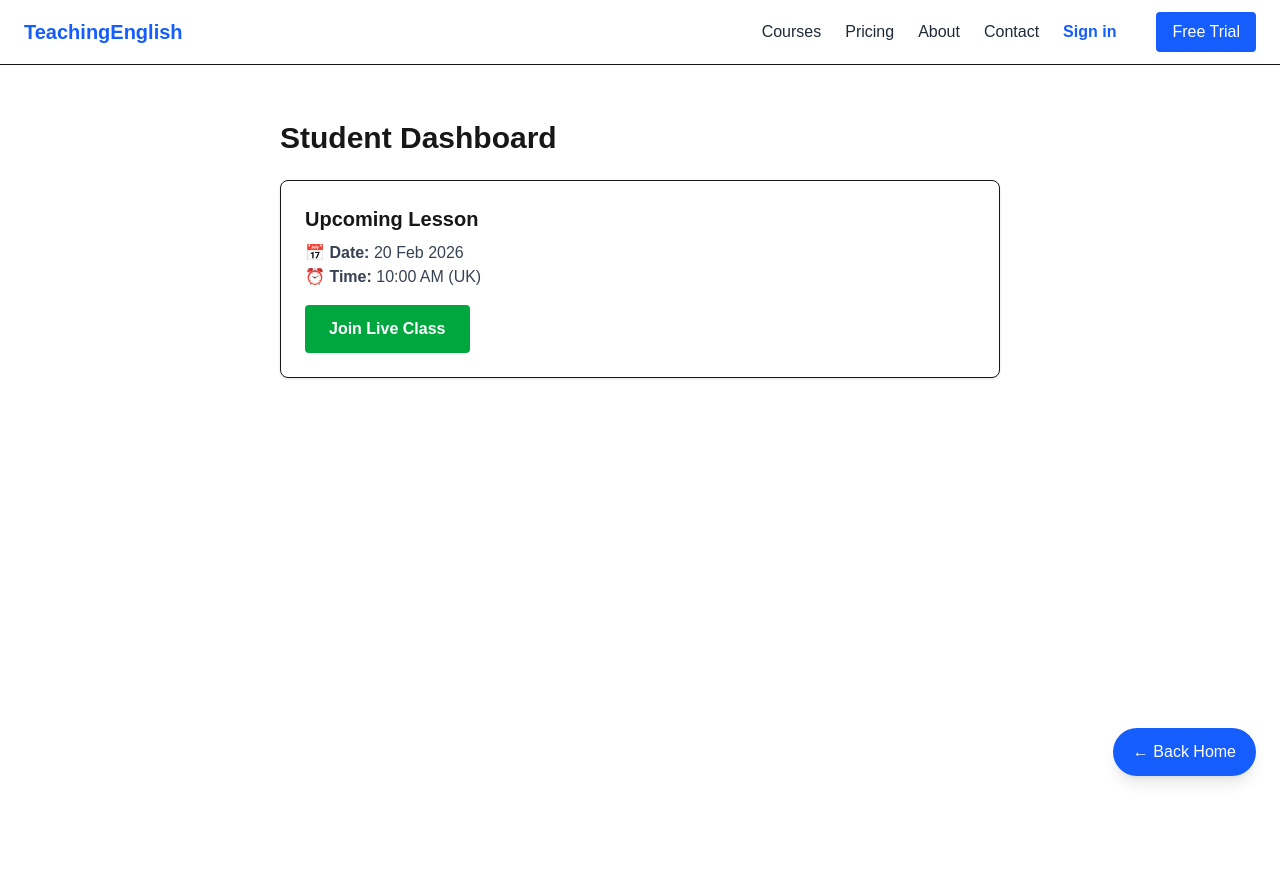
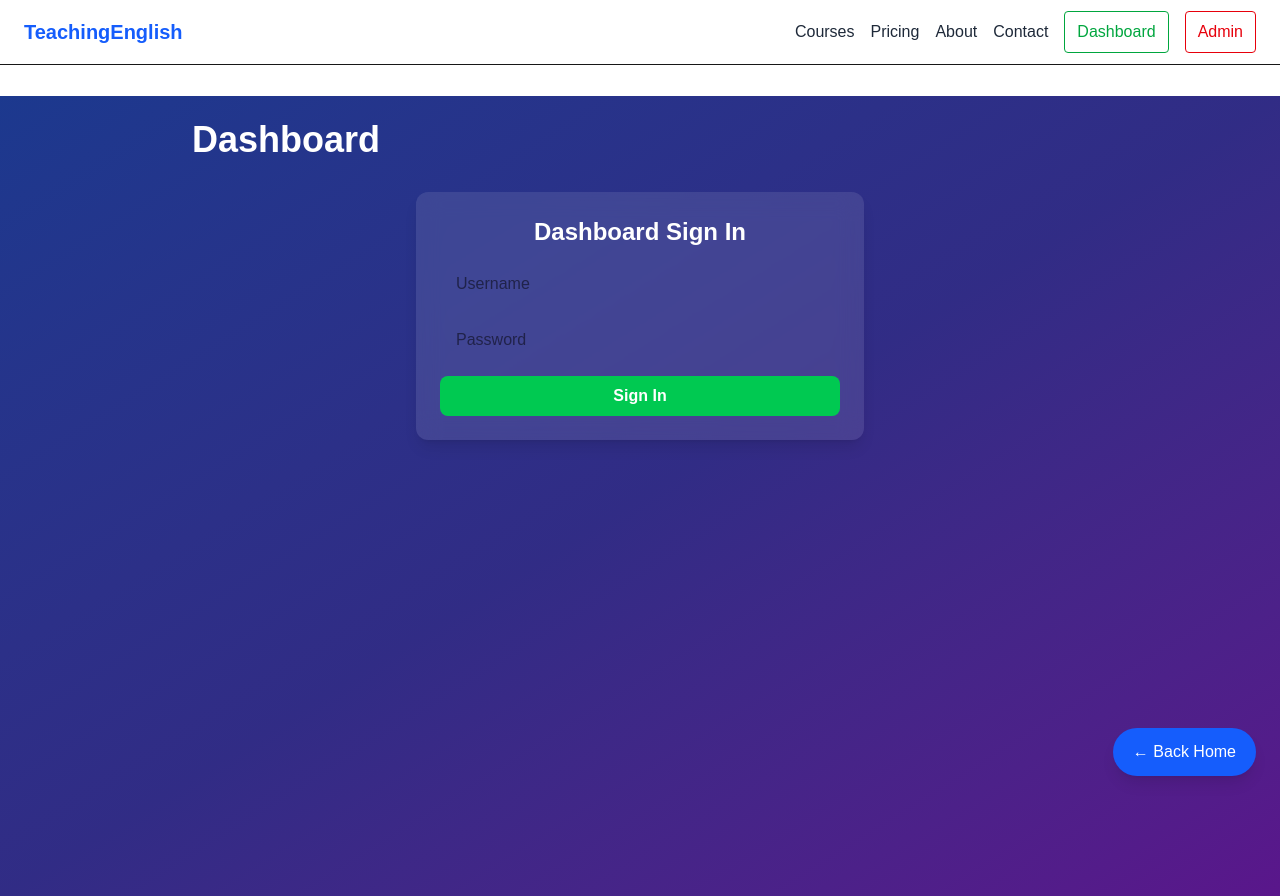
Before and after one commit to Davidjohnray/teachingenglish, a Next.js app: page /dashboard in a window 1280 px wide. Before the commit the page ends 800 px from the top, so only its background shows below. Built offline with nearby package versions, Linux system fonts and the light colour scheme; no server answers.

Commit message:
Update dashboard login logic

```diff
--- a/app/admin/login/page.js
+++ b/app/admin/login/page.js
@@ -1,47 +1,61 @@
 "use client";
 
 import { useState } from "react";
+import { signIn } from "next-auth/react";
 import { useRouter } from "next/navigation";
 
-export default function AdminLogin() {
+export default function LoginPage() {
   const router = useRouter();
-  const [user, setUser] = useState("");
-  const [pass, setPass] = useState("");
+  const [username, setUsername] = useState("");
+  const [password, setPassword] = useState("");
+  const [error, setError] = useState("");
 
-  function handleLogin(e) {
+  async function handleLogin(e) {
     e.preventDefault();
+    setError("");
 
-    if (user === "admin" && pass === "admin123") {
-      localStorage.setItem("adminLoggedIn_v2", "true");
+    const res = await signIn("credentials", {
+      username,
+      password,
+      redirect: false,
+    });
 
-      router.push("/admin/messages");
-    } else {
-      alert("Wrong login");
+    if (res?.error) {
+      setError("Invalid login details");
+      return;
     }
+
+    router.push("/dashboard");
   }
 
   return (
-    <form onSubmit={handleLogin} style={{ maxWidth: 400, margin: "50px auto" }}>
-      <h1>Admin Login</h1>
+    <div style={{ maxWidth: 400, margin: "100px auto" }}>
+      <h1>Dashboard Sign In</h1>
 
+      <form onSubmit={handleLogin}>
         <input
           placeholder="Username"
-        value={user}
-        onChange={(e) => setUser(e.target.value)}
-        style={{ width: "100%", padding: 10, marginBottom: 10 }}
+          value={username}
+          onChange={(e) => setUsername(e.target.value)}
+          style={{ width: "100%", marginBottom: 10 }}
+          required
         />
 
         <input
           type="password"
           placeholder="Password"
-        value={pass}
-        onChange={(e) => setPass(e.target.value)}
-        style={{ width: "100%", padding: 10, marginBottom: 10 }}
+          value={password}
+          onChange={(e) => setPassword(e.target.value)}
+          style={{ width: "100%", marginBottom: 10 }}
+          required
         />
 
-      <button style={{ width: "100%", padding: 10 }}>
-        Login
+        <button style={{ width: "100%" }}>
+          Sign In
         </button>
       </form>
+
+      {error && <p style={{ color: "red" }}>{error}</p>}
+    </div>
   );
 }
--- a/app/dashboard/page.tsx
+++ b/app/dashboard/page.tsx
@@ -1,48 +1,150 @@
 "use client";
 
-import { lesson } from "@/lib/lesson";
-import { useSession } from "next-auth/react";
+import { signIn, signOut, useSession } from "next-auth/react";
+import Link from "next/link";
+import { useState } from "react";
 
 export default function DashboardPage() {
-  const { data: session } = useSession();
+  const { data: session, status } = useSession();
+
+  const [username, setUsername] = useState("");
+  const [password, setPassword] = useState("");
+  const [error, setError] = useState("");
+
+  // CHANGE THESE WHEN NEEDED
+  const zoomLink = "https://zoom.us"; // replace later
+  const whatsappNumber = "66871033821"; // <-- YOUR WhatsApp number
+  const whatsappLink = `https://wa.me/${whatsappNumber}`;
+
+  if (status === "loading") {
+    return (
+      <div className="min-h-screen flex items-center justify-center text-white">
+        Loading...
+      </div>
+    );
+  }
+
+  async function handleLogin(e: React.FormEvent) {
+    e.preventDefault();
+    setError("");
+
+    const res = await signIn("credentials", {
+      username,
+      password,
+      redirect: false,
+    });
+
+    if (res?.error) {
+      setError("Invalid login details");
+    }
+  }
 
   return (
-    <div className="max-w-3xl mx-auto p-6">
-      <h1 className="text-3xl font-bold mb-6">
-        Student Dashboard
-      </h1>
+    <div className="min-h-screen bg-gradient-to-br from-blue-900 via-indigo-900 to-purple-900 text-white p-6">
+      <div className="max-w-4xl mx-auto space-y-8">
 
-      <div className="border rounded-lg p-6 shadow-sm bg-white mb-6">
-        <h2 className="text-xl font-semibold mb-2">
-          Upcoming Lesson
-        </h2>
+        {/* HEADER */}
+        <div className="flex justify-between items-center">
+          <h1 className="text-4xl font-bold">Dashboard</h1>
 
-        <p className="text-gray-700">
-          📅 <strong>Date:</strong> {lesson.date}
-        </p>
-        <p className="text-gray-700 mb-4">
-          ⏰ <strong>Time:</strong> {lesson.time}
-        </p>
+          {session && (
+            <button
+              onClick={() => signOut()}
+              className="bg-red-500 hover:bg-red-600 px-5 py-2 rounded-lg font-semibold"
+            >
+              Sign Out
+            </button>
+          )}
+        </div>
 
-        <a
-          href={lesson.zoomLink}
-          target="_blank"
-          rel="noopener noreferrer"
-          className="inline-block bg-green-600 text-white px-6 py-3 rounded font-semibold hover:bg-green-700 transition"
-        >
-          Join Live Class
-        </a>
+        {/* MAIN CONTENT */}
+        {session ? (
+          <>
+            {/* WELCOME CARD */}
+            <div className="bg-white/10 backdrop-blur-md rounded-xl p-6 shadow-lg">
+              <h2 className="text-2xl font-semibold mb-2">
+                Welcome, {session.user?.name || "User"}
+              </h2>
+              <p className="text-white/80">
+                You now have access to your private dashboard.
+              </p>
+            </div>
+
+            {/* ACTION CARDS */}
+            <div className="grid md:grid-cols-2 gap-6">
+
+              {/* JOIN CLASS */}
+              <div className="bg-white/10 backdrop-blur-md rounded-xl p-6 shadow-lg">
+                <h3 className="text-xl font-semibold mb-3">Join Class</h3>
+                <p className="text-white/80 mb-4">
+                  Click below to join your live Zoom class when available.
+                </p>
+
+                <Link
+                  href={zoomLink}
+                  target="_blank"
+                  className="inline-block bg-blue-500 hover:bg-blue-600 px-5 py-2 rounded-lg font-semibold"
+                >
+                  Join Zoom Class
+                </Link>
+              </div>
+
+              {/* WHATSAPP */}
+              <div className="bg-white/10 backdrop-blur-md rounded-xl p-6 shadow-lg">
+                <h3 className="text-xl font-semibold mb-3">Contact Me</h3>
+                <p className="text-white/80 mb-4">
+                  Need your login details or help? Message me directly on WhatsApp.
+                </p>
+
+                <Link
+                  href={whatsappLink}
+                  target="_blank"
+                  className="inline-block bg-green-500 hover:bg-green-600 px-5 py-2 rounded-lg font-semibold"
+                >
+                  Message on WhatsApp
+                </Link>
+              </div>
+            </div>
+          </>
+        ) : (
+          /* LOGIN FORM (ON DASHBOARD) */
+          <div className="bg-white/10 backdrop-blur-md rounded-xl p-6 shadow-lg max-w-md mx-auto">
+            <h2 className="text-2xl font-semibold mb-4 text-center">
+              Dashboard Sign In
+            </h2>
+
+            <form onSubmit={handleLogin} className="space-y-4">
+              <input
+                placeholder="Username"
+                value={username}
+                onChange={(e) => setUsername(e.target.value)}
+                className="w-full px-4 py-2 rounded text-black"
+                required
+              />
+
+              <input
+                type="password"
+                placeholder="Password"
+                value={password}
+                onChange={(e) => setPassword(e.target.value)}
+                className="w-full px-4 py-2 rounded text-black"
+                required
+              />
+
+              <button
+                type="submit"
+                className="w-full bg-green-500 hover:bg-green-600 px-5 py-2 rounded-lg font-semibold"
+              >
+                Sign In
+              </button>
+            </form>
+
+            {error && (
+              <p className="text-red-400 mt-4 text-center">{error}</p>
+            )}
+          </div>
+        )}
       </div>
-
-      {session && (
-        <a
-          href="https://wa.me/447912345678"
-          target="_blank"
-          className="inline-block bg-emerald-600 text-white px-6 py-3 rounded font-semibold"
-        >
-          💬 Message me on WhatsApp
-        </a>
-      )}
     </div>
   );
 }
--- /dev/null
+++ b/app/messages-admin/page.js
@@ -0,0 +1,113 @@
+"use client";
+
+import { useEffect, useState } from "react";
+
+const ADMIN_PASSWORD = "admin123"; // change later
+
+export default function AdminMessagesPage() {
+  const [authenticated, setAuthenticated] = useState(false);
+  const [password, setPassword] = useState("");
+  const [messages, setMessages] = useState([]);
+  const [loaded, setLoaded] = useState(false);
+
+  useEffect(() => {
+    const auth = sessionStorage.getItem("admin-auth");
+    if (auth === "true") {
+      setAuthenticated(true);
+    }
+  }, []);
+
+  useEffect(() => {
+    if (!authenticated) return;
+
+    const stored = localStorage.getItem("adminMessages");
+    if (stored) {
+      setMessages(JSON.parse(stored));
+    }
+    setLoaded(true);
+  }, [authenticated]);
+
+  function login() {
+    if (password === ADMIN_PASSWORD) {
+      sessionStorage.setItem("admin-auth", "true");
+      setAuthenticated(true);
+    } else {
+      alert("Wrong admin password");
+    }
+  }
+
+  function logout() {
+    sessionStorage.removeItem("admin-auth");
+    setAuthenticated(false);
+  }
+
+  function deleteMessage(index) {
+    const updated = messages.filter((_, i) => i !== index);
+    setMessages(updated);
+    localStorage.setItem("adminMessages", JSON.stringify(updated));
+  }
+
+  function deleteAll() {
+    localStorage.removeItem("adminMessages");
+    setMessages([]);
+  }
+
+  /* 🔐 LOGIN SCREEN */
+  if (!authenticated) {
+    return (
+      <div style={{ maxWidth: 400, margin: "100px auto" }}>
+        <h1>Admin Login</h1>
+        <input
+          type="password"
+          value={password}
+          placeholder="Admin password"
+          onChange={(e) => setPassword(e.target.value)}
+          style={{ width: "100%", padding: 10, marginBottom: 10 }}
+        />
+        <button onClick={login} style={{ width: "100%", padding: 10 }}>
+          Login
+        </button>
+      </div>
+    );
+  }
+
+  /* 📩 MESSAGES */
+  if (!loaded) return <p>Loading messages...</p>;
+
+  return (
+    <div style={{ maxWidth: 800, margin: "40px auto" }}>
+      <h1>Admin Messages</h1>
+
+      <button onClick={logout} style={{ marginBottom: 20 }}>
+        Admin Sign Out
+      </button>
+
+      {messages.length > 0 && (
+        <button onClick={deleteAll} style={{ marginLeft: 10 }}>
+          Delete All Messages
+        </button>
+      )}
+
+      {messages.length === 0 && <p>No messages found.</p>}
+
+      {messages.map((msg, index) => (
+        <div
+          key={index}
+          style={{
+            border: "1px solid #ccc",
+            padding: 10,
+            marginBottom: 10,
+          }}
+        >
+          <p><strong>Name:</strong> {msg.name}</p>
+          <p><strong>Email:</strong> {msg.email}</p>
+          <p><strong>Message:</strong> {msg.message}</p>
+
+          <button onClick={() => deleteMessage(index)}>
+            Delete
+          </button>
+        </div>
+      ))}
+    </div>
+  );
+}
--- a/components/Navbar.tsx
+++ b/components/Navbar.tsx
@@ -1,72 +1,35 @@
 "use client";
 
 import Link from "next/link";
-import { signIn, signOut, useSession } from "next-auth/react";
 
 export default function Navbar() {
-  const { data: session, status } = useSession();
-
   return (
     <nav className="fixed top-0 left-0 w-full bg-white border-b z-50">
       <div className="max-w-7xl mx-auto px-6 h-16 flex items-center justify-between">
 
-        {/* LOGO */}
         <Link href="/" className="text-xl font-bold text-blue-600">
           TeachingEnglish
         </Link>
 
-        {/* NAV LINKS */}
-        <div className="flex items-center gap-6 text-gray-800 font-medium">
+        <div className="flex items-center gap-4 text-gray-800 font-medium">
+          <Link href="/courses">Courses</Link>
+          <Link href="/pricing">Pricing</Link>
+          <Link href="/about">About</Link>
+          <Link href="/contact">Contact</Link>
 
-          <Link href="/courses" className="hover:text-blue-600">
-            Courses
+          <Link
+            href="/dashboard"
+            className="px-3 py-2 border border-green-600 text-green-600 rounded hover:bg-green-600 hover:text-white"
+          >
+            Dashboard
           </Link>
 
-          <Link href="/pricing" className="hover:text-blue-600">
-            Pricing
+          <Link
+            href="/messages-admin"
+            className="px-3 py-2 border border-red-600 text-red-600 rounded hover:bg-red-600 hover:text-white"
+          >
+            Admin
           </Link>
-
-          <Link href="/about" className="hover:text-blue-600">
-            About
-          </Link>
-
-          <Link href="/contact" className="hover:text-blue-600">
-            Contact
-          </Link>
-
-          {/* AUTH BUTTON */}
-          {status === "loading" ? null : session ? (
-            <>
-              <Link
-                href="/dashboard"
-                className="hover:text-blue-600 font-semibold"
-              >
-                Dashboard
-              </Link>
-
-              <button
-                onClick={() => signOut()}
-                className="text-red-600 font-semibold"
-              >
-                Sign out
-              </button>
-            </>
-          ) : (
-            <button
-              onClick={() => signIn()}
-              className="text-blue-600 font-semibold"
-            >
-              Sign in
-            </button>
-          )}
-
-          <Link
-            href="/free-trial"
-            className="ml-4 bg-blue-600 text-white px-4 py-2 rounded hover:bg-blue-700 transition"
-          >
-            Free Trial
-          </Link>
-
         </div>
       </div>
     </nav>
```
Also changed, not shown: app/admin/messages/page.js (added, +64 -0 lines), app/api/auth/[...nextauth]/route.ts (+45 -15 lines). Lines whose indentation alone changed are shown as unchanged.
